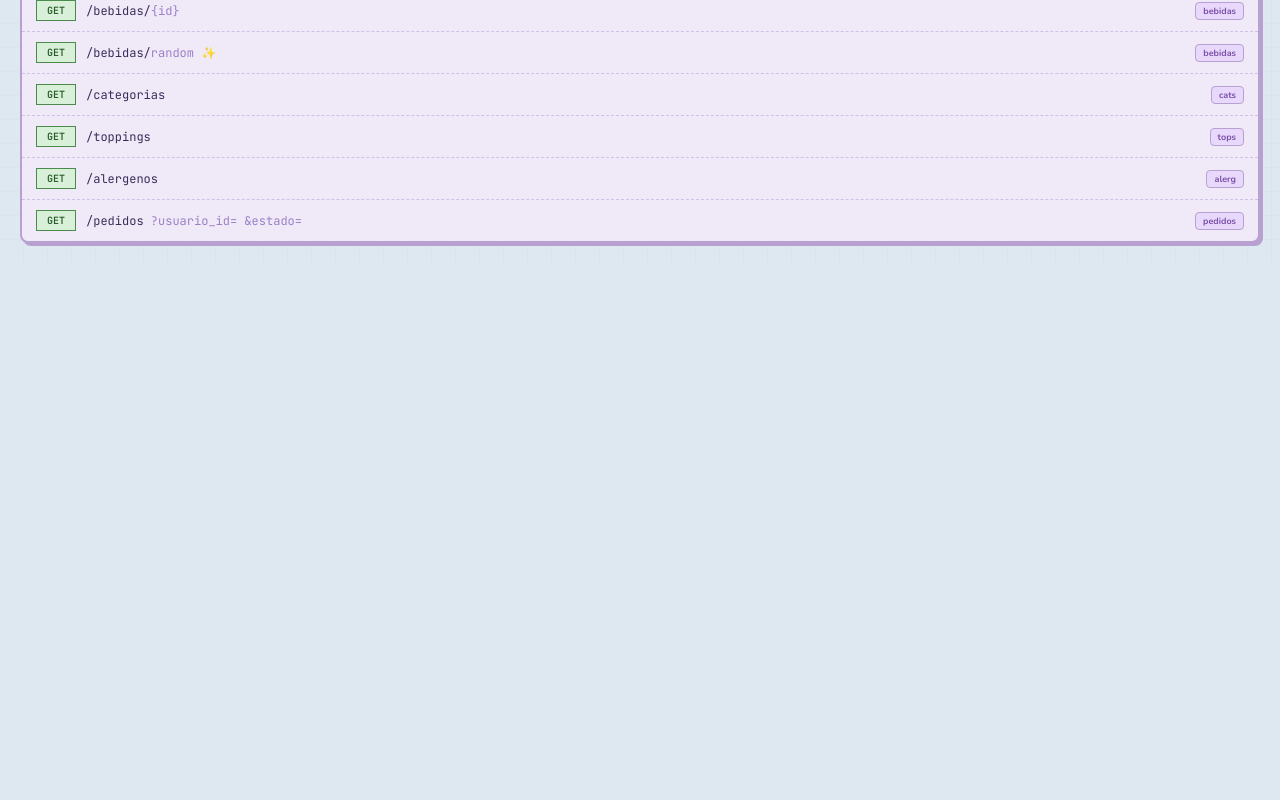
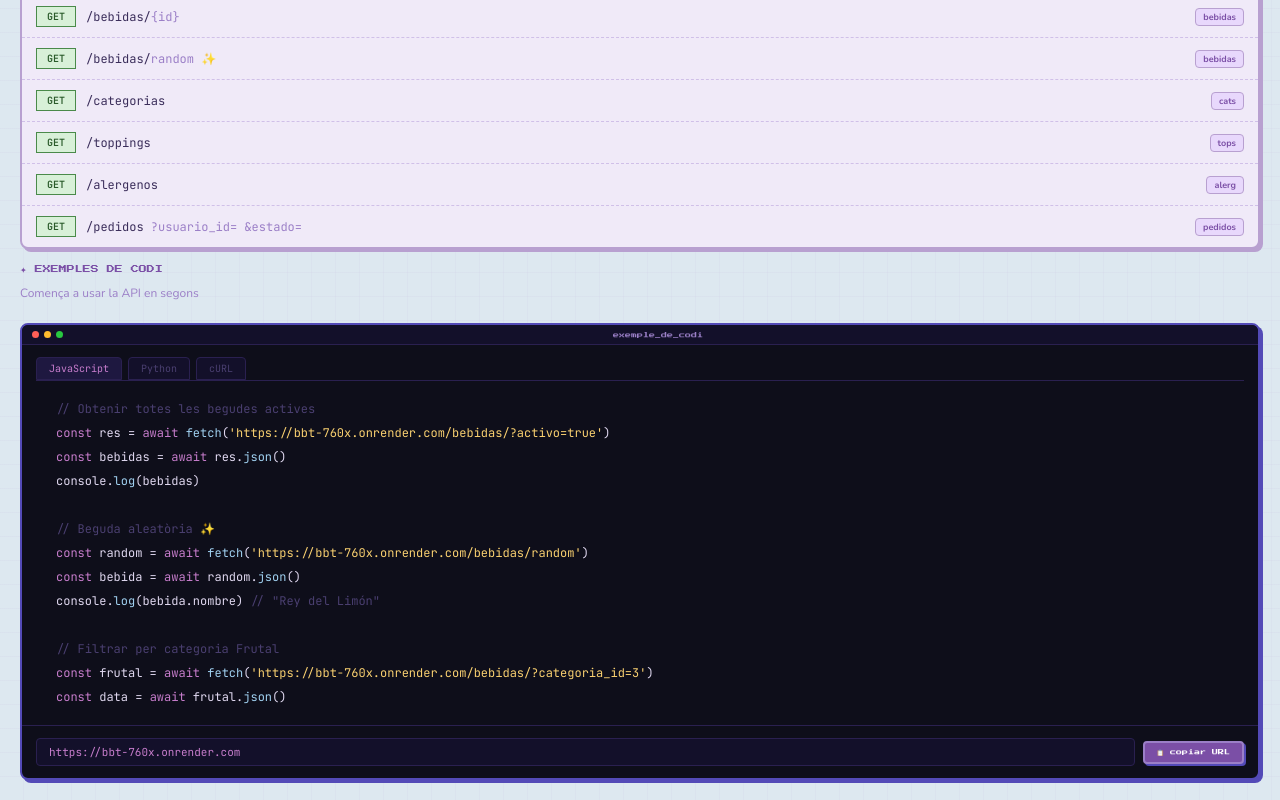
Before and after one commit to mee96/BBT, an Angular app in the folder frontend/: page / in a window 1280 px wide. Shown: the part 624-1424 px from the top of the page. Before the commit the page ends 887 px from the top, so only its background shows below. Built offline with nearby package versions, Linux system fonts and the light colour scheme; no server answers.

Commit message:
fix: afegir node_modules al gitignore

```diff
--- a/frontend/src/app/pages/bebidas/bebidas.ts
+++ b/frontend/src/app/pages/bebidas/bebidas.ts
@@ -1,4 +1,4 @@
-import { Component, OnInit } from '@angular/core';
+import { Component, OnInit, ChangeDetectorRef } from '@angular/core';
 import { CommonModule } from '@angular/common';
 import { BubbleteaService, BubbleTea } from '../../services/bubbletea';
 
@@ -27,7 +27,10 @@ export class BebidasComponent implements OnInit {
     'Té'
   ];
 
-  constructor(private bubbleteaService: BubbleteaService) {}
+  constructor(
+    private bubbleteaService: BubbleteaService,
+    private cdr: ChangeDetectorRef
+  ) {}
 
   ngOnInit(): void {
     this.carregarBebidas();
@@ -36,15 +39,18 @@ export class BebidasComponent implements OnInit {
   carregarBebidas(): void {
     this.loading = true;
     this.error = null;
+    this.cdr.detectChanges();
     this.bubbleteaService.getBebidas().subscribe({
       next: (bebidas: BubbleTea[]) => {
         this.totes = bebidas;
         this.bebidas = bebidas;
         this.loading = false;
+        this.cdr.detectChanges();
       },
       error: (err: Error) => {
         this.error = 'No s\'ha pogut connectar amb la API';
         this.loading = false;
+        this.cdr.detectChanges();
         console.error(err);
       }
     });
@@ -59,5 +65,8 @@ export class BebidasComponent implements OnInit {
         (b: BubbleTea) => b.tipo_bubbletea === filtre
       );
     }
+    this.cdr.detectChanges();
   }
+
+
 }
--- a/frontend/src/app/pages/home/home.html
+++ b/frontend/src/app/pages/home/home.html
@@ -16,7 +16,7 @@
         Filtra per categoria, vegà, al·lèrgens i molt més.
       </p>
       <div class="hero-btns">
-        <a class="btn-primary" href="http://127.0.0.1:8000/docs" target="_blank">docs →</a>
+        <a class="btn-primary" href="https://bbt-760x.onrender.com/docs" target="_blank">docs →</a>
         <a class="btn-secondary" routerLink="/bebidas">explorar begudes</a>
       </div>
     </div>
@@ -116,4 +116,66 @@
     </div>
   </section>
 
+  <!-- EXEMPLES DE CODI -->
+  <section class="section">
+    <p class="sec-title">✦ EXEMPLES DE CODI</p>
+    <p class="sec-sub">Comença a usar la API en segons</p>
+
+    <div class="pbox-dark">
+      <div class="titlebar-dark">
+        <span class="tb-dot-dark" style="background:#ff5f57"></span>
+        <span class="tb-dot-dark" style="background:#febc2e"></span>
+        <span class="tb-dot-dark" style="background:#28c840"></span>
+        <span class="tb-title-dark">exemple_de_codi</span>
+      </div>
+
+      <div class="code-tabs">
+        <button class="code-tab" [class.actiu]="tabActiu === 'js'"     (click)="tabActiu = 'js'">JavaScript</button>
+        <button class="code-tab" [class.actiu]="tabActiu === 'python'" (click)="tabActiu = 'python'">Python</button>
+        <button class="code-tab" [class.actiu]="tabActiu === 'curl'"   (click)="tabActiu = 'curl'">cURL</button>
+      </div>
+
+      <pre class="code-body" [hidden]="tabActiu !== 'js'"><span class="c-comment">// Obtenir totes les begudes actives</span>
+<span class="c-kw">const</span> res = <span class="c-kw">await</span> <span class="c-blue">fetch</span>(<span class="c-str">'https://bbt-760x.onrender.com/bebidas/?activo=true'</span>)
+<span class="c-kw">const</span> bebidas = <span class="c-kw">await</span> res.<span class="c-blue">json</span>()
+<span class="c-white">console</span>.<span class="c-blue">log</span>(bebidas)
+
+<span class="c-comment">// Beguda aleatòria ✨</span>
+<span class="c-kw">const</span> random = <span class="c-kw">await</span> <span class="c-blue">fetch</span>(<span class="c-str">'https://bbt-760x.onrender.com/bebidas/random'</span>)
+<span class="c-kw">const</span> bebida = <span class="c-kw">await</span> random.<span class="c-blue">json</span>()
+<span class="c-white">console</span>.<span class="c-blue">log</span>(bebida.nombre) <span class="c-comment">// "Rey del Limón"</span>
+
+<span class="c-comment">// Filtrar per categoria Frutal</span>
+<span class="c-kw">const</span> frutal = <span class="c-kw">await</span> <span class="c-blue">fetch</span>(<span class="c-str">'https://bbt-760x.onrender.com/bebidas/?categoria_id=3'</span>)
+<span class="c-kw">const</span> data = <span class="c-kw">await</span> frutal.<span class="c-blue">json</span>()</pre>
+
+      <pre class="code-body" [hidden]="tabActiu !== 'python'"><span class="c-comment"># Obtenir totes les begudes actives</span>
+<span class="c-kw">import</span> requests
+
+res = requests.<span class="c-blue">get</span>(<span class="c-str">'https://bbt-760x.onrender.com/bebidas/'</span>,
+                   params=&#123;<span class="c-str">'activo'</span>: <span class="c-str">'true'</span>&#125;)
+bebidas = res.<span class="c-blue">json</span>()
+<span class="c-blue">print</span>(bebidas)
+
+<span class="c-comment"># Beguda aleatòria ✨</span>
+random = requests.<span class="c-blue">get</span>(<span class="c-str">'https://bbt-760x.onrender.com/bebidas/random'</span>)
+bebida = random.<span class="c-blue">json</span>()
+<span class="c-blue">print</span>(bebida[<span class="c-str">'nombre'</span>])</pre>
+
+      <pre class="code-body" [hidden]="tabActiu !== 'curl'"><span class="c-comment"># Obtenir totes les begudes actives</span>
+<span class="c-blue">curl</span> <span class="c-str">'https://bbt-760x.onrender.com/bebidas/?activo=true'</span>
+
+<span class="c-comment"># Beguda aleatòria ✨</span>
+<span class="c-blue">curl</span> <span class="c-str">'https://bbt-760x.onrender.com/bebidas/random'</span>
+
+<span class="c-comment"># Filtrar per categoria</span>
+<span class="c-blue">curl</span> <span class="c-str">'https://bbt-760x.onrender.com/bebidas/?categoria_id=3'</span></pre>
+
+      <div class="url-row">
+        <span class="base-url">https://bbt-760x.onrender.com</span>
+        <button class="copy-btn" (click)="copiarUrl()">📋 copiar URL</button>
+      </div>
+    </div>
+  </section>
+
 </main>
--- a/frontend/src/app/pages/home/home.scss
+++ b/frontend/src/app/pages/home/home.scss
@@ -157,3 +157,111 @@
 .ep-path { font-family: 'JetBrains Mono', monospace; font-size: 12px; color: #3a2d5a; flex: 1; }
 .ep-params { color: #9b7fc7; }
 .ep-tag { font-size: 9px; padding: 2px 7px; background: #e8d8fc; color: #7b4fa6; border: 1px solid #b8a0d0; font-weight: 700; border-radius: 4px; }
+
+.sec-sub { font-size: 12px; color: #9b7fc7; margin-bottom: 12px; }
+
+.pbox-dark {
+  background: #0e0e1a;
+  border: 2px solid #534ab7;
+  border-radius: 8px;
+  box-shadow: 3px 3px 0 #534ab7;
+}
+
+.titlebar-dark {
+  display: flex;
+  align-items: center;
+  gap: 5px;
+  padding: 6px 10px;
+  border-bottom: 1.5px solid #2a2050;
+  background: #13102a;
+  border-radius: 6px 6px 0 0;
+}
+
+.tb-dot-dark {
+  width: 7px;
+  height: 7px;
+  border-radius: 50%;
+  display: inline-block;
+}
+
+.tb-title-dark {
+  font-family: 'Press Start 2P', monospace;
+  font-size: 6px;
+  color: #9b7fc7;
+  flex: 1;
+  text-align: center;
+}
+
+.code-tabs {
+  display: flex;
+  gap: 6px;
+  padding: 12px 14px 0;
+}
+
+.code-tab {
+  font-family: 'JetBrains Mono', monospace;
+  font-size: 10px;
+  padding: 4px 12px;
+  cursor: pointer;
+  color: #4a3f70;
+  border: 1px solid #2a2050;
+  background: #13102a;
+  border-radius: 4px 4px 0 0;
+
+  &.actiu { background: #1e1840; color: #c77dcc; }
+}
+
+.code-body {
+  padding: 16px 20px;
+  font-family: 'JetBrains Mono', monospace;
+  font-size: 12px;
+  line-height: 2;
+  border-top: 1px solid #2a2050;
+  margin: 0 14px;
+  white-space: pre-wrap;
+  color: #e0d8f0;
+}
+
+.c-comment { color: #4a3f70; }
+.c-kw      { color: #c77dcc; }
+.c-str     { color: #f9d070; }
+.c-blue    { color: #a0d0f0; }
+.c-white   { color: #e0d8f0; }
+
+.url-row {
+  display: flex;
+  gap: 8px;
+  padding: 12px 14px;
+  border-top: 1px solid #2a2050;
+  align-items: center;
+}
+
+.base-url {
+  background: #13102a;
+  border: 1px solid #2a2050;
+  color: #c77dcc;
+  padding: 6px 12px;
+  font-family: 'JetBrains Mono', monospace;
+  font-size: 11px;
+  flex: 1;
+  border-radius: 4px;
+}
+
+.copy-btn {
+  background: #7b4fa6;
+  color: #fff;
+  border: 2px solid #9b7fc7;
+  padding: 6px 12px;
+  font-family: 'Press Start 2P', monospace;
+  font-size: 6px;
+  cursor: pointer;
+  border-radius: 4px;
+  box-shadow: 2px 2px 0 #534ab7;
+   &:hover {
+    transform: translate(1px, 1px);
+    box-shadow: 1px 1px 0 #534ab7;
+    cursor: pointer;
+  }
+
+
+}
--- a/frontend/src/app/pages/home/home.ts
+++ b/frontend/src/app/pages/home/home.ts
@@ -1,20 +1,26 @@
-import { Component, OnInit } from '@angular/core';
+import { ChangeDetectorRef, Component, OnInit } from '@angular/core';
 import { CommonModule } from '@angular/common';
+import { RouterLink } from '@angular/router';
 import { BubbleteaService, BubbleTea } from '../../services/bubbletea';
 
 @Component({
   selector: 'app-home',
   standalone: true,
-  imports: [CommonModule],
+  imports: [CommonModule, RouterLink],
   templateUrl: './home.html',
   styleUrl: './home.scss'
 })
 export class HomeComponent implements OnInit {
+
   bebidaRandom: BubbleTea | null = null;
   loading: boolean = false;
   error: string | null = null;
+  tabActiu: string = 'js';
 
-  constructor(private bubbleteaService: BubbleteaService) {}
+  constructor(
+    private bubbleteaService: BubbleteaService,
+    private cdr: ChangeDetectorRef
+  ) {}
 
   ngOnInit(): void {
     this.carregarRandom();
@@ -23,16 +29,23 @@ export class HomeComponent implements OnInit {
   carregarRandom(): void {
     this.loading = true;
     this.error = null;
+    this.cdr.detectChanges();
     this.bubbleteaService.getBebidaRandom().subscribe({
       next: (bebida: BubbleTea) => {
         this.bebidaRandom = bebida;
         this.loading = false;
+        this.cdr.detectChanges();
       },
       error: (err: Error) => {
         this.error = 'No s\'ha pogut connectar amb la API';
         this.loading = false;
+        this.cdr.detectChanges();
         console.error(err);
       }
     });
   }
+
+  copiarUrl(): void {
+    navigator.clipboard.writeText('https://bbt-760x.onrender.com');
+  }
 }
```
Also changed, not shown: 2 other files (tests, documents, lock files or other folders).
